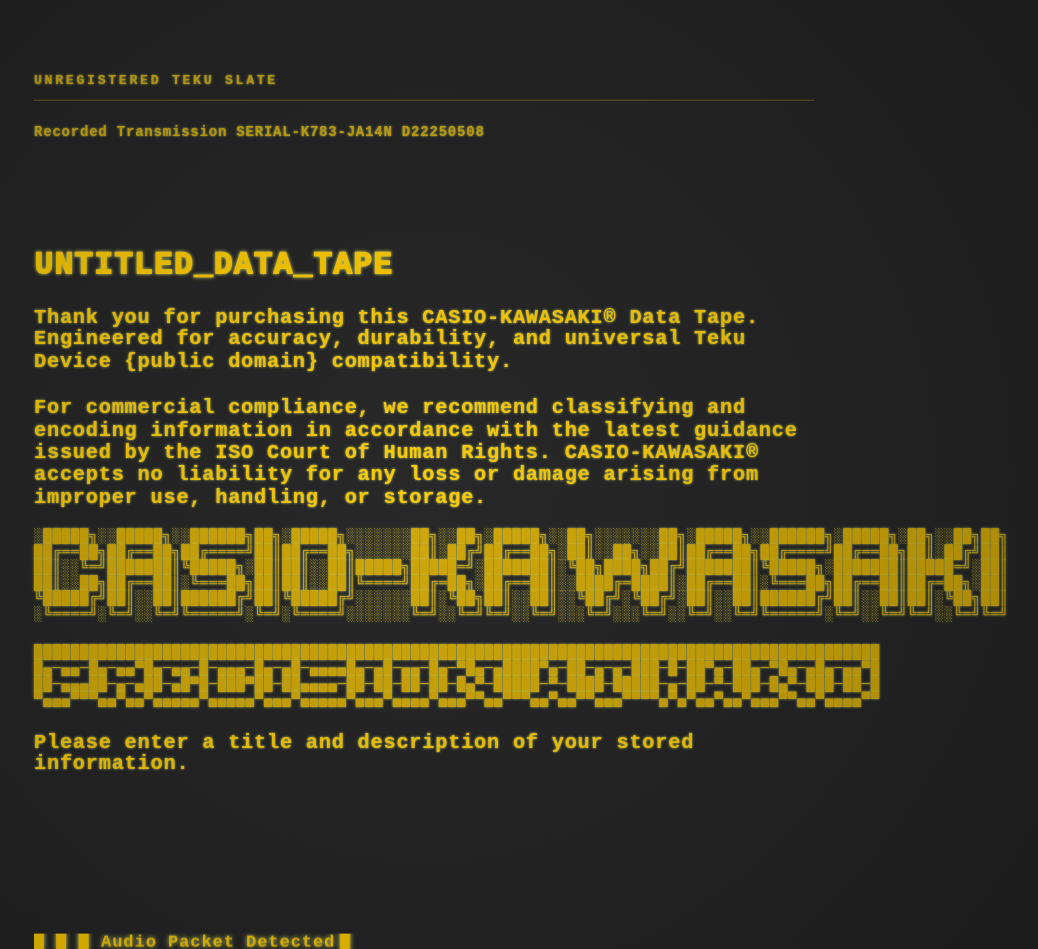
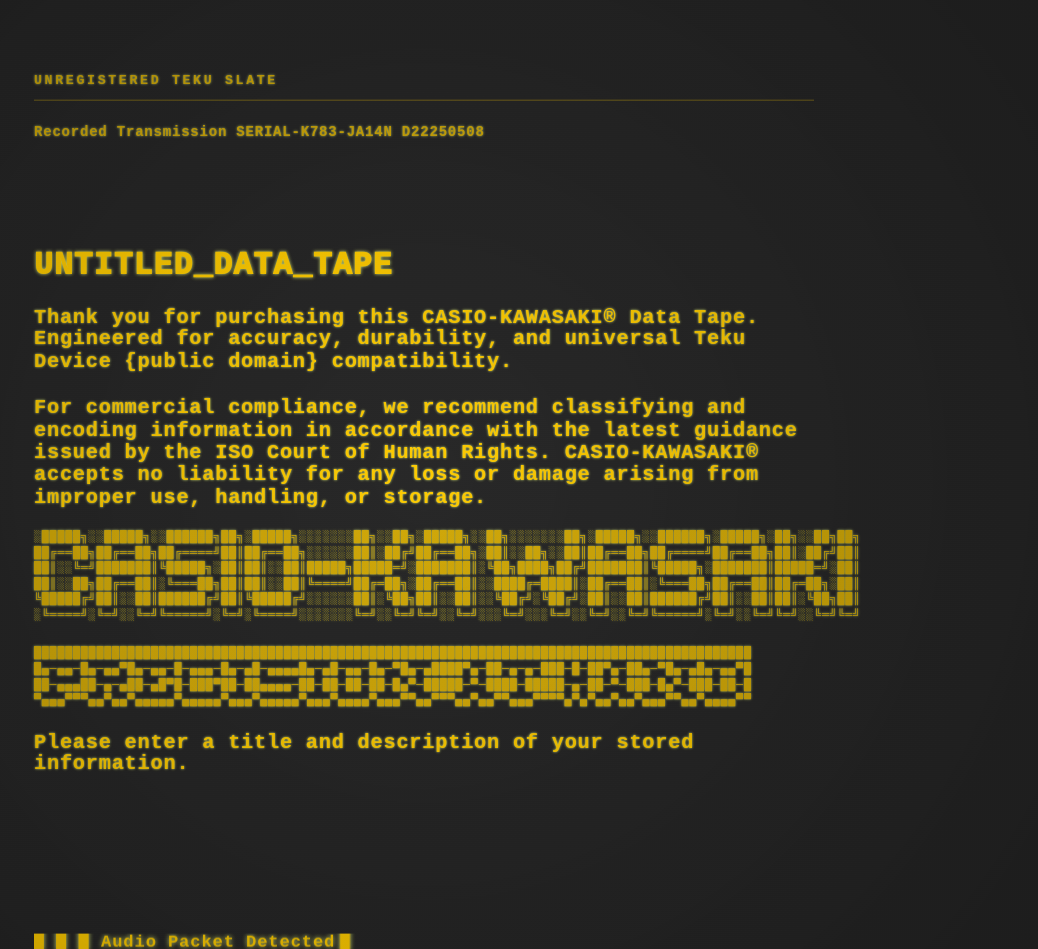
Before and after one commit to bribbuk/victor, a plain HTML site: page index.html in a window 1280 px wide. Shown: the whole page, without its empty margins (216-1254 px from the left). Drawn offline with Linux system fonts and the light colour scheme.

Commit message:
Update index.html

```diff
--- a/index.html
+++ b/index.html
@@ -231,22 +231,24 @@
         </p>
 
         <p class="small">
-
+<small>
 ░█████╗░░█████╗░░██████╗██╗░█████╗░░░░░░░██╗░░██╗░█████╗░░██╗░░░░░░░██╗░█████╗░░██████╗░█████╗░██╗░░██╗██╗
 ██╔══██╗██╔══██╗██╔════╝██║██╔══██╗░░░░░░██║░██╔╝██╔══██╗░██║░░██╗░░██║██╔══██╗██╔════╝██╔══██╗██║░██╔╝██║
 ██║░░╚═╝███████║╚█████╗░██║██║░░██║█████╗█████═╝░███████║░╚██╗████╗██╔╝███████║╚█████╗░███████║█████═╝░██║
 ██║░░██╗██╔══██║░╚═══██╗██║██║░░██║╚════╝██╔═██╗░██╔══██║░░████╔═████║░██╔══██║░╚═══██╗██╔══██║██╔═██╗░██║
 ╚█████╔╝██║░░██║██████╔╝██║╚█████╔╝░░░░░░██║░╚██╗██║░░██║░░╚██╔╝░╚██╔╝░██║░░██║██████╔╝██║░░██║██║░╚██╗██║
 ░╚════╝░╚═╝░░╚═╝╚═════╝░╚═╝░╚════╝░░░░░░░╚═╝░░╚═╝╚═╝░░╚═╝░░░╚═╝░░░╚═╝░░╚═╝░░╚═╝╚═════╝░╚═╝░░╚═╝╚═╝░░╚═╝╚═╝
-         </p>
+       </small>
+        </p>
 
         <p class="small">
-
+<small>
 ████████████████████████████████████████████████████████████████████████████████████████████
 █▄─▄▄─█▄─▄▄▀█▄─▄▄─█─▄▄▄─█▄─▄█─▄▄▄▄█▄─▄█─▄▄─█▄─▀█▄─▄████▀▄─██─▄─▄─███─█─██▀▄─██▄─▀█▄─▄█▄─▄▄▀█
 ██─▄▄▄██─▄─▄██─▄█▀█─███▀██─██▄▄▄▄─██─██─██─██─█▄▀─█████─▀─████─█████─▄─██─▀─███─█▄▀─███─██─█
 ▀▄▄▄▀▀▀▄▄▀▄▄▀▄▄▄▄▄▀▄▄▄▄▄▀▄▄▄▀▄▄▄▄▄▀▄▄▄▀▄▄▄▄▀▄▄▄▀▀▄▄▀▀▀▄▄▀▄▄▀▀▄▄▄▀▀▀▀▄▀▄▀▄▄▀▄▄▀▄▄▄▀▀▄▄▀▄▄▄▄▀▀
-         </p>
+        </small>
+        </p>
 
         <p class="bodytext">
           Please enter a title and description of your stored information.
```
